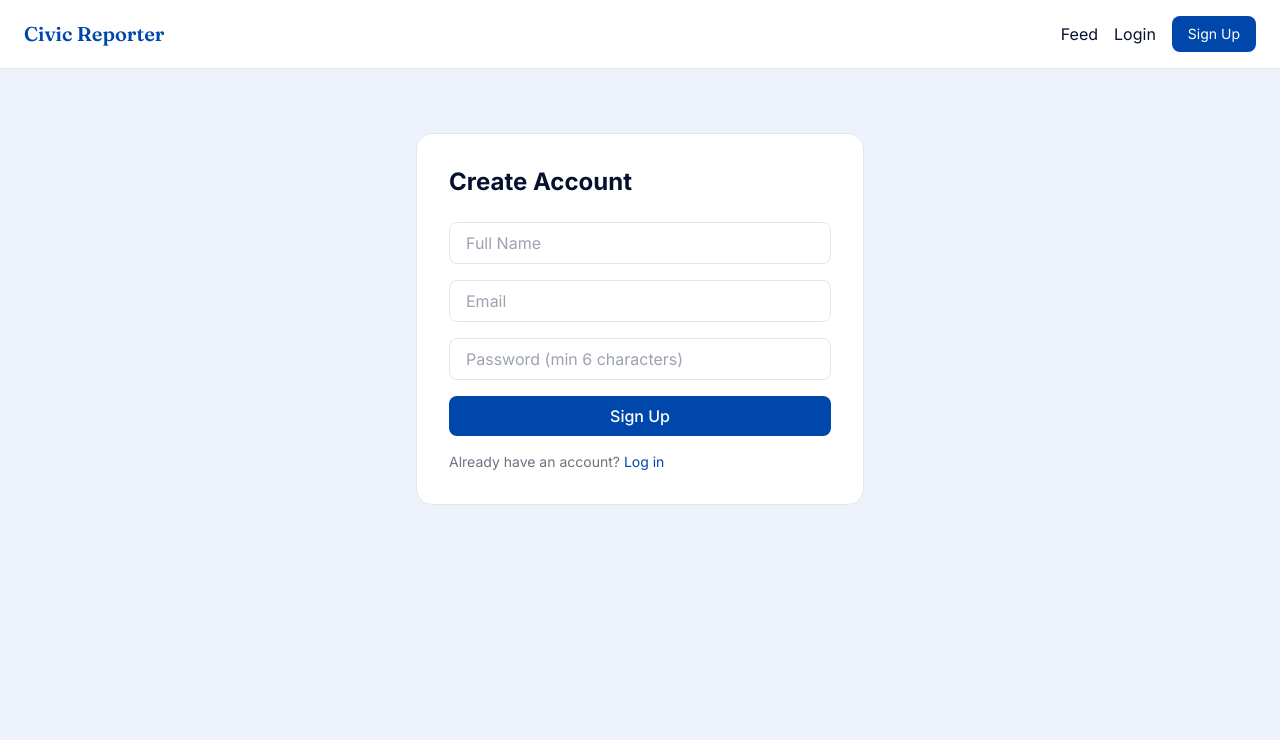
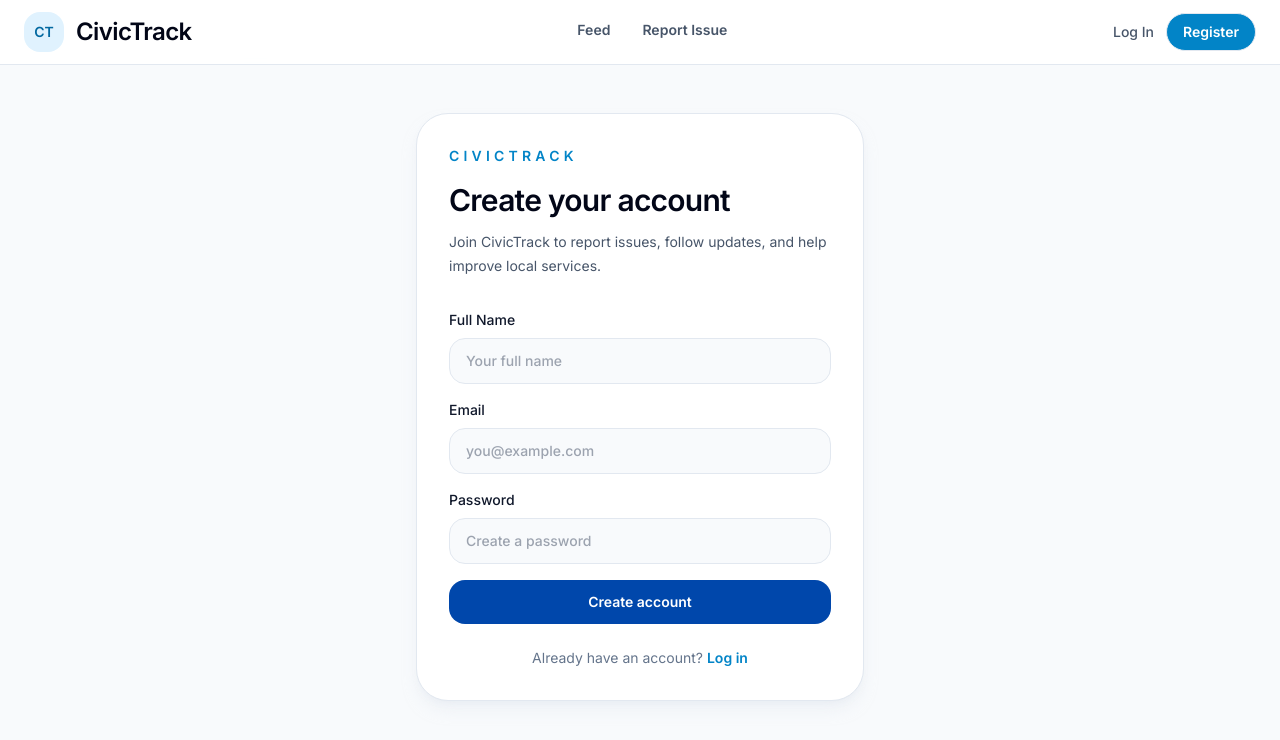
Before and after one commit to ilagautam31/Civic-Issue-Reporter, a React (Vite) app in the folder frontend/: page /register in a window 1280 px wide. Shown: the top 740 px of the page. Built offline with nearby package versions, Linux system fonts and the light colour scheme; no server answers.

Commit message:
ui/ux updated

```diff
--- a/frontend/index.html
+++ b/frontend/index.html
@@ -10,7 +10,7 @@
       href="https://fonts.googleapis.com/css2?family=Fraunces:opsz,wght@9..144,500;9..144,600;9..144,700&family=Inter:wght@400;500;600;700&display=swap"
       rel="stylesheet"
     />
-    <title>Civic Issue Reporter</title>
+    <title>CivicTrack — Civic Issue Tracking</title>
   </head>
   <body>
     <div id="root"></div>
--- a/frontend/src/components/Navbar.jsx
+++ b/frontend/src/components/Navbar.jsx
@@ -1,59 +1,127 @@
-import { Link, useNavigate } from "react-router-dom";
+import { useEffect, useRef, useState } from "react";
+import { Link, useLocation, useNavigate } from "react-router-dom";
 import { useDispatch, useSelector } from "react-redux";
 import { logout } from "../redux/authSlice.js";
+import { ChevronDown, LogOut, ShieldCheck, UserCircle } from "lucide-react";
+
+const navItems = [
+  { label: "Feed", to: "/" },
+  { label: "Report Issue", to: "/report/new" },
+];
 
 export default function Navbar() {
+  const [open, setOpen] = useState(false);
   const { user } = useSelector((state) => state.auth);
   const dispatch = useDispatch();
   const navigate = useNavigate();
+  const location = useLocation();
+  const dropdownRef = useRef(null);
+
+  useEffect(() => {
+    const handleClickOutside = (event) => {
+      if (dropdownRef.current && !dropdownRef.current.contains(event.target)) {
+        setOpen(false);
+      }
+    };
+    document.addEventListener("mousedown", handleClickOutside);
+    return () => document.removeEventListener("mousedown", handleClickOutside);
+  }, []);
 
   const handleLogout = () => {
     dispatch(logout());
     navigate("/login");
+    setOpen(false);
   };
 
+  const initials = user?.name
+    ?.split(" ")
+    .map((part) => part[0])
+    .join("")
+    .slice(0, 2)
+    .toUpperCase();
+
   return (
-    <nav className="bg-white border-b border-[#dce8f5] px-6 py-4 flex justify-between items-center sticky top-0 z-10">
-      <Link to="/" className="font-display text-xl font-semibold text-primary">
-        Civic Reporter
+    <nav className="sticky top-0 z-30 border-b border-slate-200 bg-white/95 backdrop-blur-sm">
+      <div className="mx-auto flex max-w-7xl items-center gap-4 px-6 py-3">
+        <Link to="/" className="inline-flex items-center gap-3">
+          <span className="inline-flex h-10 w-10 items-center justify-center rounded-2xl bg-sky-100 text-sky-700 text-sm font-semibold">
+            CT
+          </span>
+          <span className="text-xl font-semibold tracking-tight text-slate-950 sm:text-2xl">
+            CivicTrack
+          </span>
         </Link>
-      <div className="flex items-center gap-4">
-        <Link to="/" className="text-navy hover:text-primary">
-          Feed
+
+        <div className="flex flex-1 justify-center">
+          <div className="flex items-center gap-8">
+            {navItems.map((item) => {
+              const active = location.pathname === item.to;
+              return (
+                <Link
+                  key={item.label}
+                  to={item.to}
+                  className={`text-sm font-semibold transition ${
+                    active
+                      ? "text-slate-950 border-b-2 border-sky-500 pb-1"
+                      : "text-slate-600 hover:text-slate-900 hover:border-b-2 hover:border-sky-200 pb-1"
+                  }`}
+                >
+                  {item.label}
                 </Link>
-        {user && (
-          <Link to="/report/new" className="text-navy hover:text-primary">
-            Report Issue
+              );
+            })}
+          </div>
+        </div>
+
+        <div className="relative" ref={dropdownRef}>
+          {user ? (
+            <button
+              type="button"
+              onClick={() => setOpen((prev) => !prev)}
+              className="inline-flex items-center gap-3 rounded-full border border-slate-200 bg-white px-3 py-2 text-sm text-slate-900 shadow-sm transition hover:border-sky-300"
+            >
+              <span className="inline-flex h-9 w-9 items-center justify-center rounded-full bg-sky-100 text-sky-700 font-semibold">
+                {initials || <UserCircle size={18} />}
+              </span>
+              <span className="rounded-full bg-sky-50 px-3 py-1 text-sm font-semibold text-sky-700">
+                {user.name}
+              </span>
+              <ChevronDown size={16} className={`transition ${open ? "rotate-180" : ""}`} />
+            </button>
+          ) : (
+            <div className="flex items-center gap-3">
+              <Link to="/login" className="text-sm font-medium text-slate-600 hover:text-slate-900">
+                Log In
               </Link>
+              <Link
+                to="/register"
+                className="rounded-full border border-slate-200 bg-sky-600 px-4 py-2 text-sm font-semibold text-white transition hover:bg-sky-700"
+              >
+                Register
+              </Link>
+            </div>
           )}
+
+          {open && user && (
+            <div className="absolute right-0 mt-3 min-w-[14rem] rounded-xl border border-slate-200 bg-white p-2 shadow-lg shadow-slate-200/60">
               {user?.role === "admin" && (
-          <Link to="/admin" className="text-navy hover:text-primary">
+                <Link
+                  to="/admin"
+                  onClick={() => setOpen(false)}
+                  className="block rounded-xl px-4 py-3 text-sm text-slate-900 transition hover:bg-slate-50"
+                >
                   Admin Dashboard
                 </Link>
               )}
-        {user ? (
-          <>
-            <span className="text-sm text-gray-500">Hi, {user.name}</span>
               <button
                 onClick={handleLogout}
-              className="bg-primary text-white px-4 py-2 rounded-lg text-sm"
+                className="mt-1 block w-full rounded-xl px-4 py-3 text-left text-sm text-slate-900 transition hover:bg-slate-50"
               >
                 Logout
               </button>
-          </>
-        ) : (
-          <>
-            <Link to="/login" className="text-navy hover:text-primary">
-              Login
-            </Link>
-            <Link
-              to="/register"
-              className="bg-primary text-white px-4 py-2 rounded-lg text-sm"
-            >
-              Sign Up
-            </Link>
-          </>
+            </div>
           )}
+        </div>
       </div>
     </nav>
   );
--- a/frontend/src/components/ReportCard.jsx
+++ b/frontend/src/components/ReportCard.jsx
@@ -1,44 +1,37 @@
 import { Link } from "react-router-dom";
-import { MapPin, Calendar, ChevronUp, Construction, Trash2, Lightbulb, Droplets, AlertTriangle } from "lucide-react";
 
-const priorityColors = {
-  high: "bg-red-50 text-red-700 border-red-200",
-  medium: "bg-amber-50 text-amber-700 border-amber-200",
-  low: "bg-green-50 text-green-700 border-green-200",
-};
-
-const statusColors = {
-  reported: "bg-gray-100 text-gray-700",
-  in_progress: "bg-blue-50 text-blue-700",
-  resolved: "bg-green-50 text-green-700",
-  rejected: "bg-red-50 text-red-700",
-};
-
-const categoryIcons = {
-  pothole: Construction,
-  garbage: Trash2,
-  streetlight: Lightbulb,
-  water: Droplets,
-  sewage: Droplets,
-  other: AlertTriangle,
+const statusMap = {
+  reported: "Pending",
+  in_progress: "In Progress",
+  resolved: "Resolved",
+  rejected: "Rejected",
 };
 
 export default function ReportCard({ report }) {
-  const CategoryIcon = categoryIcons[report.category] || AlertTriangle;
+  const classification = (report.aiClassification || report.classification || "Medium").toLowerCase();
+  const classificationLabel = classification.charAt(0).toUpperCase() + classification.slice(1);
+  const formattedStatus = statusMap[report.status] || report.status?.replace("_", " ") || "Unknown";
+  const incidentDate = report.incidentDate ? new Date(report.incidentDate) : null;
+  const dateLabel = incidentDate
+    ? `${incidentDate.toLocaleDateString(undefined, {
+        day: "numeric",
+        month: "short",
+        year: "numeric",
+      })} • ${incidentDate.toLocaleTimeString(undefined, { hour: "2-digit", minute: "2-digit" })}`
+    : "Date unavailable";
+  const location = report.location?.address || "Location unavailable";
+  const upvotes = report.upvotes?.length || 0;
 
   return (
     <Link
       to={`/report/${report._id}`}
-      className="group block bg-white rounded-2xl border border-[#dce8f5] p-5 hover:shadow-lg hover:-translate-y-0.5 transition-all duration-200"
+      className="group block overflow-hidden rounded-[1.5rem] border border-slate-200 bg-white p-5 shadow-sm transition hover:-translate-y-0.5 hover:shadow-md"
     >
-      <div className="flex justify-between items-start mb-3 gap-3">
-        <h3 className="font-display font-semibold text-navy text-lg leading-snug">
-          {report.title}
-        </h3>
-        <span
-          className={`shrink-0 text-xs font-medium px-2.5 py-1 rounded-full border ${priorityColors[report.priority]}`}
-        >
-          {report.priority}
+      <div className="space-y-4">
+        <div className="flex items-start justify-between gap-4">
+          <h3 className="text-lg font-semibold tracking-tight text-slate-950">{report.title}</h3>
+          <span className="inline-flex rounded-full border border-yellow-200 bg-yellow-50 px-3 py-1 text-sm font-semibold text-yellow-800">
+            {classificationLabel}
           </span>
         </div>
 
@@ -46,42 +39,36 @@ export default function ReportCard({ report }) {
           <img
             src={report.imageUrl}
             alt={report.title}
-          className="w-full h-40 object-cover rounded-xl mb-3"
+            className="h-48 w-full rounded-[1.25rem] object-cover"
           />
         )}
 
-      <p className="text-sm text-gray-600 mb-3 line-clamp-2">{report.description}</p>
+        <p className="text-sm leading-6 text-slate-600">{report.description}</p>
 
-      <div className="flex items-center justify-between text-xs text-gray-500 mb-2">
-        <span className="capitalize inline-flex items-center gap-1.5 bg-[#eef3fb] text-primary px-2.5 py-1 rounded-full font-medium">
-          <CategoryIcon size={13} />
-          {report.category}
-        </span>
-        <span className={`px-2.5 py-1 rounded-full capitalize font-medium ${statusColors[report.status]}`}>
-          {report.status.replace("_", " ")}
-        </span>
-        <span className="inline-flex items-center gap-1 text-gray-600 font-medium">
-          <ChevronUp size={14} /> {report.upvotes?.length || 0}
+        <div className="flex flex-wrap items-center gap-3">
+          <span className="text-sm font-semibold text-slate-700">Current Status:</span>
+          <span className={`inline-flex rounded-full px-3 py-1 text-sm font-semibold ${
+            formattedStatus === 'Rejected'
+              ? 'bg-rose-100 text-rose-700 border border-rose-200'
+              : formattedStatus === 'Resolved'
+              ? 'bg-sky-100 text-sky-700 border border-sky-200'
+              : formattedStatus === 'In Progress'
+              ? 'bg-emerald-100 text-emerald-700 border border-emerald-200'
+              : 'bg-slate-100 text-slate-700 border border-slate-200'
+          }`}>
+            {formattedStatus}
           </span>
         </div>
 
-      <div className="flex items-center gap-4 text-xs text-gray-400 pt-2 border-t border-[#eef3fb]">
-        {report.incidentDate && (
-          <span className="inline-flex items-center gap-1">
-            <Calendar size={12} />
-            {new Date(report.incidentDate).toLocaleDateString(undefined, {
-              day: "numeric",
-              month: "short",
-              year: "numeric",
-            })}
-          </span>
-        )}
-        {report.location?.address && (
-          <span className="inline-flex items-center gap-1 truncate">
-            <MapPin size={12} />
-            <span className="truncate">{report.location.address}</span>
-          </span>
-        )}
+        <div className="mt-4 border-t border-slate-200 pt-4 text-sm text-slate-500">
+          <div className="flex items-center justify-between">
+            <div>{dateLabel}</div>
+            <div className="inline-flex items-center rounded-full bg-sky-50 px-3 py-1 text-sm font-semibold text-sky-700">
+              {upvotes} upvotes
+            </div>
+          </div>
+          <div className="mt-2 text-sm text-slate-500">📍{location}</div>
+        </div>
       </div>
     </Link>
   );
--- a/frontend/src/index.css
+++ b/frontend/src/index.css
@@ -2,8 +2,29 @@
 @tailwind components;
 @tailwind utilities;
 
+:root {
+  color-scheme: light;
+  font-family: "Inter", system-ui, sans-serif;
+  background-color: #f8fafc;
+  color: #0f172a;
+}
+
 body {
   margin: 0;
-  font-family: "Inter", system-ui, sans-serif;
-  background-color: #eef3fb;
+  min-height: 100vh;
+  background-image: radial-gradient(circle at 20% 20%, rgba(56, 189, 248, 0.08), transparent 28%),
+    radial-gradient(circle at 75% 10%, rgba(59, 130, 246, 0.06), transparent 24%);
+  background-color: #f8fafc;
 }
+
+button,
+input,
+select,
+textarea {
+  font: inherit;
+}
+
+::selection {
+  background: rgba(56, 189, 248, 0.2);
+  color: #0f172a;
+}
--- a/frontend/src/pages/Login.jsx
+++ b/frontend/src/pages/Login.jsx
@@ -23,33 +23,58 @@ export default function Login() {
   };
 
   return (
-    <div className="max-w-md mx-auto mt-16 bg-white rounded-2xl border border-[#dce8f5] p-8">
-      <h1 className="text-2xl font-bold text-navy mb-6">Log In</h1>
-      {error && <p className="text-red-600 text-sm mb-4">{error}</p>}
-      <form onSubmit={handleSubmit} className="flex flex-col gap-4">
+    <div className="min-h-screen bg-slate-50 px-4 py-10 sm:px-6 sm:py-12">
+      <div className="mx-auto max-w-md rounded-[2rem] border border-slate-200 bg-white p-8 shadow-lg shadow-slate-200/50">
+        <div className="mb-8">
+          <p className="text-sm font-semibold uppercase tracking-[0.3em] text-sky-600">CivicTrack</p>
+          <h1 className="mt-4 text-3xl font-semibold tracking-tight text-slate-950">Welcome back</h1>
+          <p className="mt-3 text-sm leading-6 text-slate-600">
+            Sign in to manage reports, track updates, and support your community.
+          </p>
+        </div>
+
+        {error && <p className="rounded-2xl bg-rose-50 px-4 py-3 text-sm text-rose-700 mb-6">{error}</p>}
+
+        <form onSubmit={handleSubmit} className="space-y-4">
+          <label className="block text-sm font-medium text-slate-900">
+            Email
             <input
               type="email"
-          placeholder="Email"
+              placeholder="you@example.com"
               required
-          className="border border-[#dce8f5] rounded-lg px-4 py-2"
+              className="mt-2 w-full rounded-2xl border border-slate-200 bg-slate-50 px-4 py-3 text-slate-900 outline-none transition focus:border-sky-400 focus:ring-2 focus:ring-sky-100"
               value={form.email}
               onChange={(e) => setForm({ ...form, email: e.target.value })}
             />
+          </label>
+
+          <label className="block text-sm font-medium text-slate-900">
+            Password
             <input
               type="password"
-          placeholder="Password"
+              placeholder="Enter your password"
               required
-          className="border border-[#dce8f5] rounded-lg px-4 py-2"
+              className="mt-2 w-full rounded-2xl border border-slate-200 bg-slate-50 px-4 py-3 text-slate-900 outline-none transition focus:border-sky-400 focus:ring-2 focus:ring-sky-100"
               value={form.password}
               onChange={(e) => setForm({ ...form, password: e.target.value })}
             />
-        <button type="submit" className="bg-primary text-white rounded-lg py-2 font-medium">
+          </label>
+
+          <button
+            type="submit"
+            className="flex w-full items-center justify-center rounded-2xl bg-primary px-4 py-3 text-sm font-semibold text-white transition hover:bg-sky-700 disabled:opacity-50"
+          >
             Log In
           </button>
         </form>
-      <p className="text-sm text-gray-500 mt-4">
-        No account? <Link to="/register" className="text-primary">Sign up</Link>
+
+        <p className="mt-6 text-center text-sm text-slate-500">
+          No account?{' '}
+          <Link to="/register" className="font-semibold text-sky-600 hover:text-sky-700">
+            Create one
+          </Link>
         </p>
+      </div>
     </div>
   );
 }
--- a/frontend/src/pages/Register.jsx
+++ b/frontend/src/pages/Register.jsx
@@ -23,42 +23,71 @@ export default function Register() {
   };
 
   return (
-    <div className="max-w-md mx-auto mt-16 bg-white rounded-2xl border border-[#dce8f5] p-8">
-      <h1 className="text-2xl font-bold text-navy mb-6">Create Account</h1>
-      {error && <p className="text-red-600 text-sm mb-4">{error}</p>}
-      <form onSubmit={handleSubmit} className="flex flex-col gap-4">
+    <div className="min-h-screen bg-slate-50 px-4 py-10 sm:px-6 sm:py-12">
+      <div className="mx-auto max-w-md rounded-[2rem] border border-slate-200 bg-white p-8 shadow-lg shadow-slate-200/50">
+        <div className="mb-8">
+          <p className="text-sm font-semibold uppercase tracking-[0.3em] text-sky-600">CivicTrack</p>
+          <h1 className="mt-4 text-3xl font-semibold tracking-tight text-slate-950">Create your account</h1>
+          <p className="mt-3 text-sm leading-6 text-slate-600">
+            Join CivicTrack to report issues, follow updates, and help improve local services.
+          </p>
+        </div>
+
+        {error && <p className="rounded-2xl bg-rose-50 px-4 py-3 text-sm text-rose-700 mb-6">{error}</p>}
+
+        <form onSubmit={handleSubmit} className="space-y-4">
+          <label className="block text-sm font-medium text-slate-900">
+            Full Name
             <input
               type="text"
-          placeholder="Full Name"
+              placeholder="Your full name"
               required
-          className="border border-[#dce8f5] rounded-lg px-4 py-2"
+              className="mt-2 w-full rounded-2xl border border-slate-200 bg-slate-50 px-4 py-3 text-slate-900 outline-none transition focus:border-sky-400 focus:ring-2 focus:ring-sky-100"
               value={form.name}
               onChange={(e) => setForm({ ...form, name: e.target.value })}
             />
+          </label>
+
+          <label className="block text-sm font-medium text-slate-900">
+            Email
             <input
               type="email"
-          placeholder="Email"
+              placeholder="you@example.com"
               required
-          className="border border-[#dce8f5] rounded-lg px-4 py-2"
+              className="mt-2 w-full rounded-2xl border border-slate-200 bg-slate-50 px-4 py-3 text-slate-900 outline-none transition focus:border-sky-400 focus:ring-2 focus:ring-sky-100"
               value={form.email}
               onChange={(e) => setForm({ ...form, email: e.target.value })}
             />
+          </label>
+
+          <label className="block text-sm font-medium text-slate-900">
+            Password
             <input
               type="password"
-          placeholder="Password (min 6 characters)"
+              placeholder="Create a password"
               required
               minLength={6}
-          className="border border-[#dce8f5] rounded-lg px-4 py-2"
+              className="mt-2 w-full rounded-2xl border border-slate-200 bg-slate-50 px-4 py-3 text-slate-900 outline-none transition focus:border-sky-400 focus:ring-2 focus:ring-sky-100"
               value={form.password}
               onChange={(e) => setForm({ ...form, password: e.target.value })}
             />
-        <button type="submit" className="bg-primary text-white rounded-lg py-2 font-medium">
-          Sign Up
+          </label>
+
+          <button
+            type="submit"
+            className="flex w-full items-center justify-center rounded-2xl bg-primary px-4 py-3 text-sm font-semibold text-white transition hover:bg-sky-700 disabled:opacity-50"
+          >
+            Create account
           </button>
         </form>
-      <p className="text-sm text-gray-500 mt-4">
-        Already have an account? <Link to="/login" className="text-primary">Log in</Link>
+
+        <p className="mt-6 text-center text-sm text-slate-500">
+          Already have an account?{' '}
+          <Link to="/login" className="font-semibold text-sky-600 hover:text-sky-700">
+            Log in
+          </Link>
         </p>
+      </div>
     </div>
   );
 }
--- a/frontend/src/pages/ReportForm.jsx
+++ b/frontend/src/pages/ReportForm.jsx
@@ -2,7 +2,13 @@ import { useState } from "react";
 import { useNavigate } from "react-router-dom";
 import { createReport } from "../api/reportApi.js";
 
-const todayDate = () => new Date().toISOString().split("T")[0];
+const todayDate = () => {
+  const now = new Date();
+  const year = now.getFullYear();
+  const month = String(now.getMonth() + 1).padStart(2, "0");
+  const day = String(now.getDate()).padStart(2, "0");
+  return `${year}-${month}-${day}`;
+};
 
 export default function ReportForm() {
   const [form, setForm] = useState({
```
Also changed, not shown: frontend/src/pages/Home.jsx (+29 -15 lines). Lines whose indentation alone changed are shown as unchanged.
